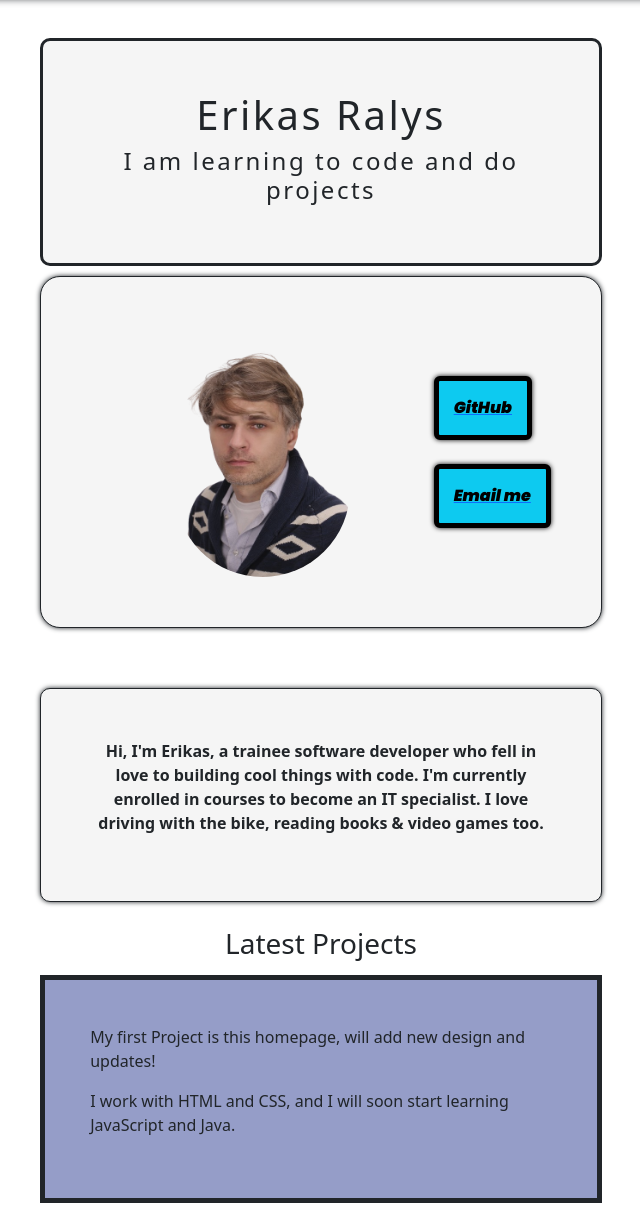
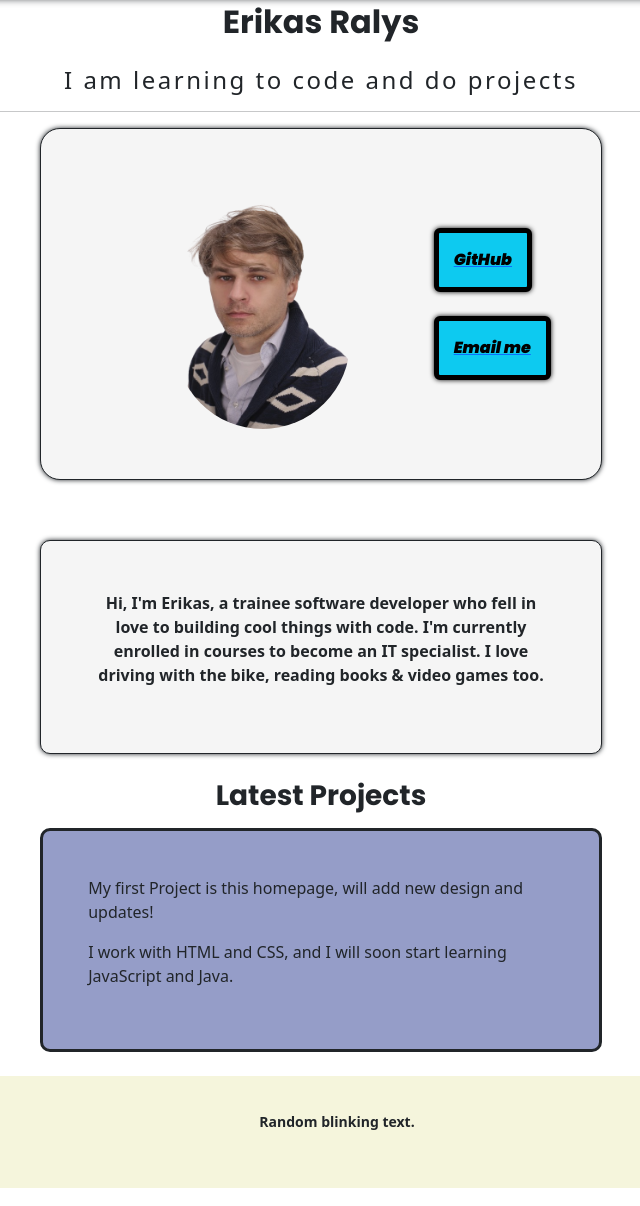
Before and after one commit to per5cm/HTML-CSS, a plain HTML site: page myOwn/portfolio.html in a window 1280 px wide. Shown: the part 68-1274 px from the top of the page, without its empty margins (319-959 px from the left). Drawn offline with nearby package versions, Linux system fonts and the light colour scheme; a script that the page names is missing; a web font is replaced by a local one.

Commit message:
small fix

```diff
--- a/myOwn/portfolio.html
+++ b/myOwn/portfolio.html
@@ -16,17 +16,18 @@
   </div>
 
 <div class="main">
-  <div class="name">
-        <h1>Erikas Ralys</h1>
-        <h4>I am learning to code and do projects</h4>
-  </div>
+
+        <h2>Erikas Ralys</h2>
+          <h4>I am learning to code and do projects</h4>
+        <hr>
+
 
   <div class="profile">
-          <img src="./img/ProfilePic_no_background.png" alt="Profile picture" class="profilePic">
+        <img src="./img/ProfilePic_no_background.png" alt="Profile picture" class="profilePic">
     <div class="profileButtons">
-          <a href="https://github.com/per5cm" title="GitHub"><button type="button" class="btn btn-info ">GitHub</button></a>
+        <a href="https://github.com/per5cm" title="GitHub"><button type="button" class="btn btn-info ">GitHub</button></a>
           <br>
-          <a href="mailto: 5cm.perr.second@gmail.com" title="Emailme"><button type="button" class="btn btn-info">Email me</button></a>
+        <a href="mailto: 5cm.perr.second@gmail.com" title="Emailme"><button type="button" class="btn btn-info">Email me</button></a>
     </div>
   </div>
 
--- a/myOwn/styles/styles.css
+++ b/myOwn/styles/styles.css
@@ -12,15 +12,25 @@
   src: url(/fonts/Poppins/Poppins-BlackItalic.ttf);
 }
 
+@font-face {
+  font-family: Poppins-Bold;
+  src: url(/fonts/Poppins/Poppins-Bold.ttf);
+}
+
 html, footer, .introduction {
   font-family: Noto Sans, sans-serif;
   font-optical-sizing: auto;
   font-weight: 600;
 }
 
-
 html, .topNav, .btn {
   font-family: Poppins, sans-serif; /*Specify your font name here*/
+  font-optical-sizing: auto;
+  font-weight: 600;
+}
+
+h3, h2 {
+  font-family: Poppins-Bold, sans-serif;
   font-optical-sizing: auto;
   font-weight: 600;
 }
@@ -90,9 +100,15 @@ body { min-height: 100vh; }
   box-shadow: 0 0 8px 0;
 }
 
-h3 {
+h2, h3 {
   text-align: center;
   margin-top: 2%;
+}
+
+h4 {
+  text-align: center;
+  margin-top: 2%;
+  letter-spacing: 2.5px;
 }
 
 .navigation {
@@ -183,7 +199,7 @@ h3 {
 
 /* this section where Portfolio css starts */
 
-.name {
+/*.name {
   text-align: center;
   background-color: whitesmoke;
   border: 3px solid;
@@ -194,6 +210,13 @@ h3 {
   padding: 50px;
   margin-top: 60px;
 }
+
+hr {
+  height: 10px;
+  border-color: black;
+}
+*/
+
 
 img {
   max-width:100%;
@@ -221,10 +244,6 @@ img {
   box-shadow: 0 0 5px 0;
 }
 
-.profileButtons {
-  float: left;
-}
-
 .introduction {
   text-align: center;
   border: 1px solid;
@@ -242,7 +261,8 @@ img {
 .projects {
   text-align: left;
   background-color: rgba(101, 113, 175, 0.687);
-  border: 5px solid;
+  border: 3px solid;
+  border-radius: 10px;
   margin: auto;
   width: 45%;
   padding: 45px;
```
Also changed, not shown: myOwn/fun.html (+1 -1 lines), myOwn/index.html (+4 -4 lines), myOwn/roadmap.html (+1 -1 lines), myOwn/usefulSites.html (+3 -3 lines).
